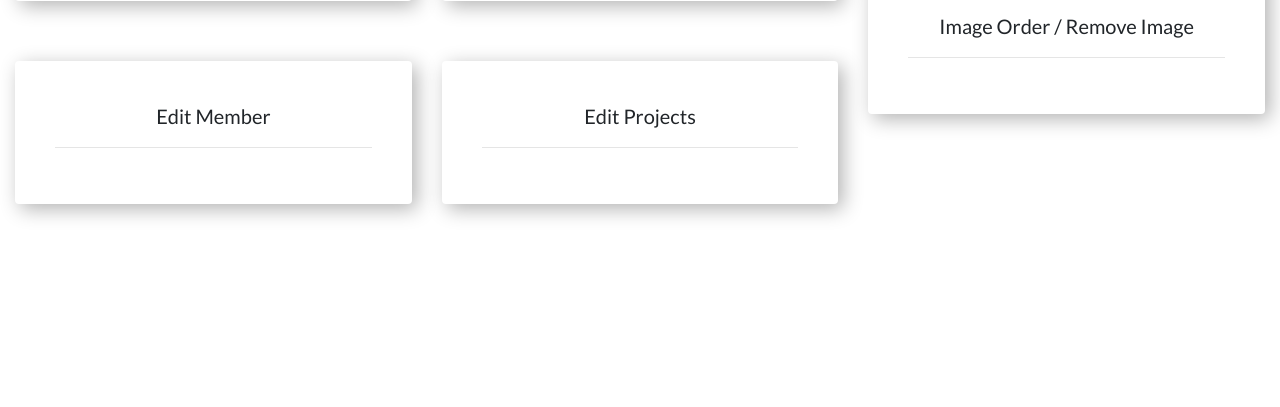
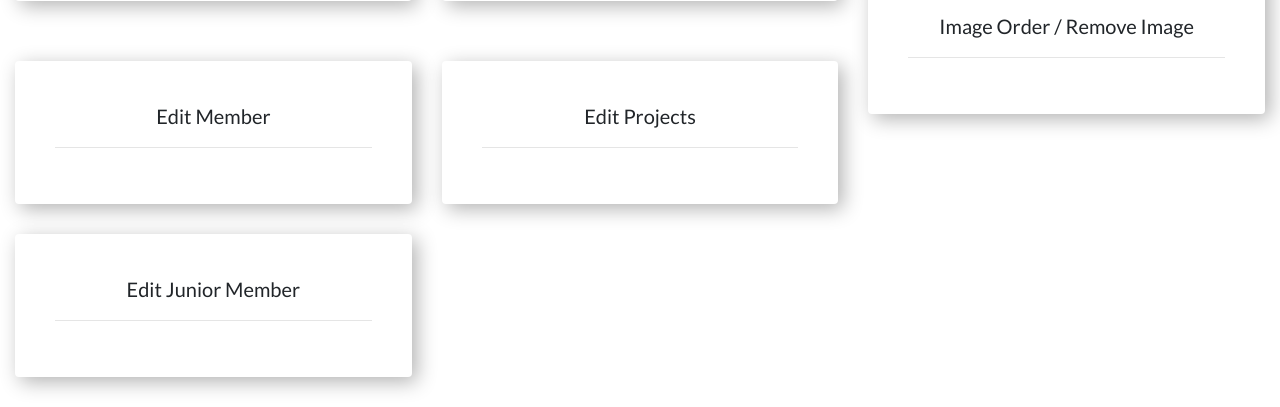
Before and after one commit to kyckaveri/website, a Django app: template kycwebsite/templates/privateviewcontroller/dashboard.html in a window 1280 px wide. Shown: the part 735-1142 px from the top of the page. Before the commit the page ends 953 px from the top, so only its background shows below. Run offline with Django 3.2, Linux system fonts and the light colour scheme; the template is opened without the code that fills it, so the values that code supplies are empty; some libraries are stand-ins or nearby versions.

Commit message:
junior members list

```diff
--- a/kycwebsite/templates/privateviewcontroller/dashboard.html
+++ b/kycwebsite/templates/privateviewcontroller/dashboard.html
@@ -84,6 +84,27 @@
                                 </div>
                                 <div class="col-4 member-link">
                                     <a href="{% url 'privateviewcontroller:editmember' index=member_info.INDEX %}">Edit</a>
+                                </div>
+                            </div>
+                        </div>
+                    </div>
+                </div>
+                {% endfor %}
+            </div>
+            <br/>
+            <div class="card">
+                Edit Junior Member
+                <hr/>
+                {% for member_info in junior_members %}
+                <div class="mini-card-container">
+                    <div class="mini-card">
+                        <div class="container-fluid">
+                            <div class="row">
+                                <div class="col-8 member-name">
+                                    {{member_info.MEMBER_NAME}}
+                                </div>
+                                <div class="col-4 member-link">
+                                    <a onclick="alert('Not Yet Supported :(');">Edit</a>
                                 </div>
                             </div>
                         </div>
@@ -212,5 +233,5 @@
         </div>
     </div>
 </div>
-
+<br/>
 {% endblock %}
```
